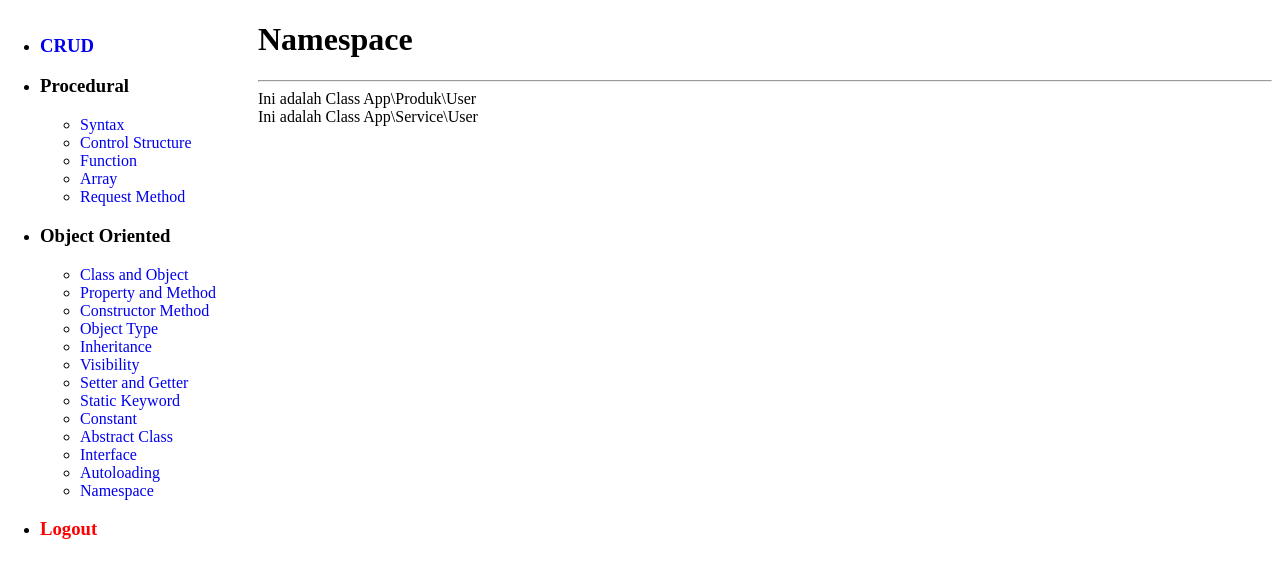
After one commit to Hendrawan5rb/php, a PHP site: page /oop/namespace/index.php in a window 1280 px wide. The commit adds this page. Shown: the top 578 px of the page. Run offline with PHP 8.4, Linux system fonts and the light colour scheme.

Commit message:
Namespace

```diff
--- a/index.php
+++ b/index.php
@@ -1,3 +1,6 @@
 <?php
+// PHP == Personal Home Page
+// Created by Rasmus Lerdorf 1994
+
 header("Location: /auth/login.php");
 exit;
--- /dev/null
+++ b/oop/namespace/App/Produk/User.php
@@ -0,0 +1,11 @@
+<?php
+
+namespace App\Produk;
+
+class User
+{
+    public function __construct()
+    {
+        echo "Ini adalah Class " . __CLASS__;
+    }
+}
--- /dev/null
+++ b/oop/namespace/App/Service/User.php
@@ -0,0 +1,11 @@
+<?php
+
+namespace App\Service;
+
+class User
+{
+    public function __construct()
+    {
+        echo "Ini adalah Class " . __CLASS__;
+    }
+}
--- /dev/null
+++ b/oop/namespace/App/init.php
@@ -0,0 +1,29 @@
+<?php
+// require_once "Produk/Produk.php";
+// require_once "Produk/InfoProduk.php";
+// require_once "Produk/CetakInfoProduk.php";
+// require_once "Produk/Coba.php";
+// require_once "Produk/Game.php";
+// require_once "Produk/Komik.php";
+// require_once "Produk/User.php";
+
+// require_once "Service/User.php";
+
+// Closure = Fungsi tanpa nama
+spl_autoload_register(function ($class) {
+    // App\Produk\User = ["App", "Produk", "User"];
+    $class = explode("\\", $class);
+    $class = end($class);
+
+    require_once "Produk/" . $class . ".php";
+
+    // Sama aja cuma lebih lengkap :
+    // require_once __DIR__ . "Produk/" . $class . ".php";
+});
+
+spl_autoload_register(function ($class) {
+    $class = explode("\\", $class);
+    $class = end($class);
+
+    require_once "Service/" . $class . ".php";
+});
--- /dev/null
+++ b/oop/namespace/index.php
@@ -0,0 +1,55 @@
+<!DOCTYPE html>
+<html lang="en">
+
+<head>
+    <meta charset="UTF-8">
+    <meta name="viewport" content="width=device-width, initial-scale=1.0">
+    <link rel="icon" type="image/png" href="/img/app/favicon-32x32.png" sizes="32x32" />
+    <link rel="icon" type="image/png" href="/img/app/favicon-16x16.png" sizes="16x16" />
+    <link rel="stylesheet" href="/css/style.css">
+    <title>Namespace</title>
+</head>
+
+<body>
+
+    <?php include '../../sidebar.php' ?>
+
+    <div class="main">
+
+        <h1>Namespace</h1>
+        <hr>
+
+        <?php
+        /*
+        Namespace = Encapsulation
+
+        Namespace adalah sebuah cara untuk mengelompokkan program ke dalam package tersendiri / identitas tersendiri
+
+        WHY!?
+        Karena PHP tidak memperbolehkan 2 Class dengan nama yang sama. Terutama di project besar, dengan tim yang besar, dan menggunakan banyak package orang lain.
+
+        Usulan Penulisan Namespace
+
+        namespace Vendor\Namespace\SubNamespace
+
+        Vendor berisi nama pembuat atau nama aplikasinya
+        */
+
+        require_once "App/init.php";
+
+        // Alias
+        use App\Produk\User;
+        use App\Service\User as ServiceUser;
+
+        new User();
+
+        echo "<br>";
+
+        new ServiceUser();
+        ?>
+
+    </div>
+
+</body>
+
+</html>
--- a/sidebar.php
+++ b/sidebar.php
@@ -28,6 +28,7 @@
             <li><a href="/oop/abstract_class.php">Abstract Class</a></li>
             <li><a href="/oop/interface.php">Interface</a></li>
             <li><a href="/oop/autoloading/">Autoloading</a></li>
+            <li><a href="/oop/namespace/">Namespace</a></li>
         </ul>
     </li>
     <li>
```
Also changed, not shown: oop/namespace/App/Produk/CetakInfoProduk.php (added, +24 -0 lines), oop/namespace/App/Produk/Coba.php (added, +11 -0 lines), oop/namespace/App/Produk/Game.php (added, +30 -0 lines), oop/namespace/App/Produk/InfoProduk.php (added, +8 -0 lines), oop/namespace/App/Produk/Komik.php (added, +25 -0 lines), oop/namespace/App/Produk/Produk.php (added, +37 -0 lines).
